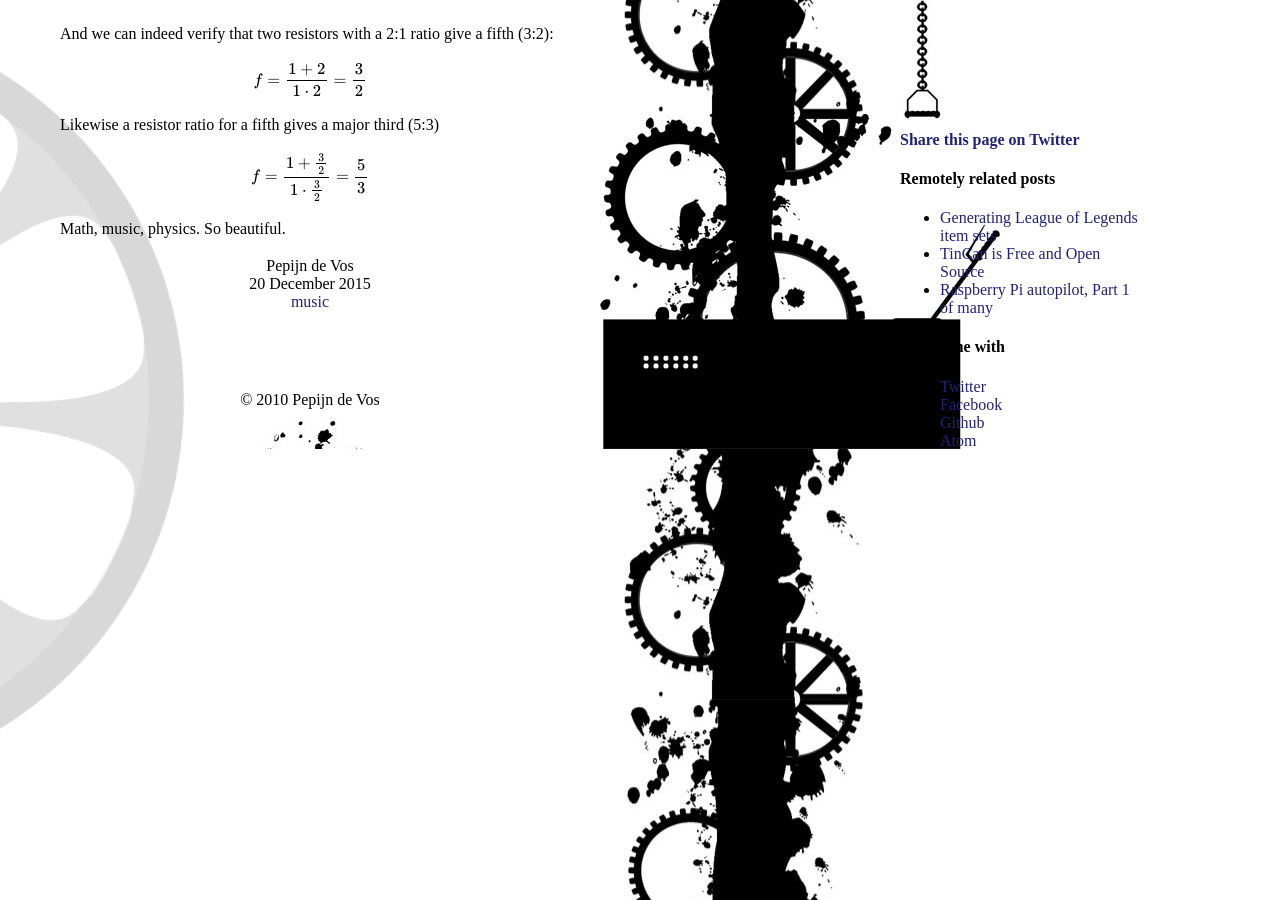
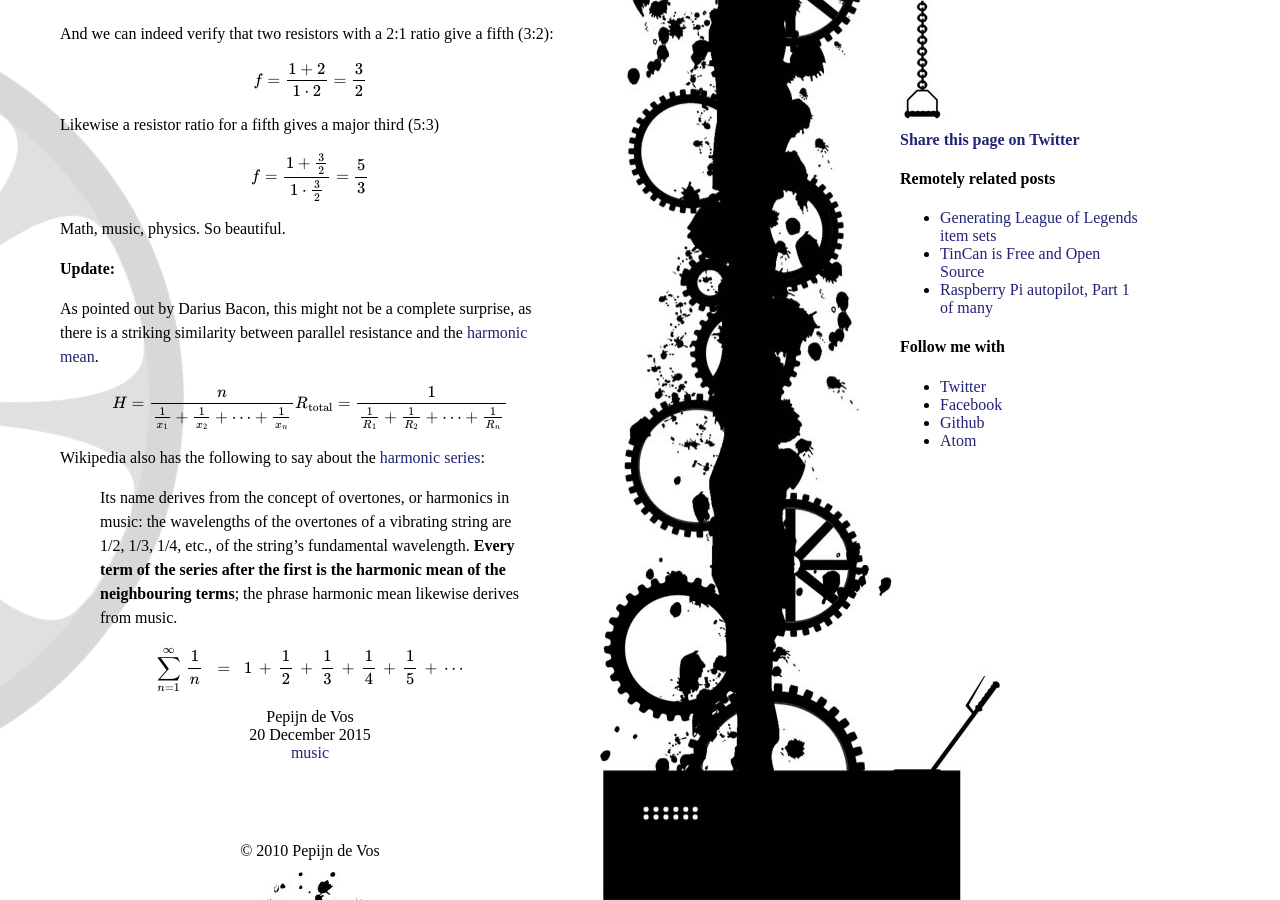
Before and after one commit to pepijndevos/pepijndevos.github.com, a Jekyll site: the page built from _posts/2015-12-20-the-relation-between-harmonics-and-parallel-resistance.markdown, in a window 1280 px wide and 900 px high, scrolled down 2450 px. Built offline with Jekyll 4.4.1, drawn with Linux system fonts in a browser that asks for light colours; some web fonts are replaced; formulas are drawn with MathJax 3.

Commit message:
darius update

```diff
--- a/_posts/2015-12-20-the-relation-between-harmonics-and-parallel-resistance.markdown
+++ b/_posts/2015-12-20-the-relation-between-harmonics-and-parallel-resistance.markdown
@@ -102,3 +102,16 @@ Likewise a resistor ratio for a fifth gives a major third (5:3)
 $$f=\frac{1 + \frac{3}{2}}{1 \cdot \frac{3}{2}}=\frac{5}{3}$$
 
 Math, music, physics. So beautiful.
+
+**Update:**
+
+As pointed out by Darius Bacon, this might not be a complete surprise, as there is a striking similarity between parallel resistance and the [harmonic mean](https://en.wikipedia.org/wiki/Harmonic_mean).
+
+$$H = \frac{n}{\frac{1}{x_1} + \frac{1}{x_2} + \cdots + \frac{1}{x_n}} \\
+R_\mathrm{total} = \frac{1}{\frac{1}{R_1} + \frac{1}{R_2} + \cdots + \frac{1}{R_n}}\\$$
+
+Wikipedia also has the following to say about the [harmonic series](https://en.wikipedia.org/wiki/Harmonic_series_(mathematics)):
+
+> Its name derives from the concept of overtones, or harmonics in music: the wavelengths of the overtones of a vibrating string are 1/2, 1/3, 1/4, etc., of the string's fundamental wavelength. **Every term of the series after the first is the harmonic mean of the neighbouring terms**; the phrase harmonic mean likewise derives from music.
+
+$$\sum_{n=1}^\infty\,\frac{1}{n} \;\;=\;\; 1 \,+\, \frac{1}{2} \,+\, \frac{1}{3} \,+\, \frac{1}{4} \,+\, \frac{1}{5} \,+\, \cdots$$
```
